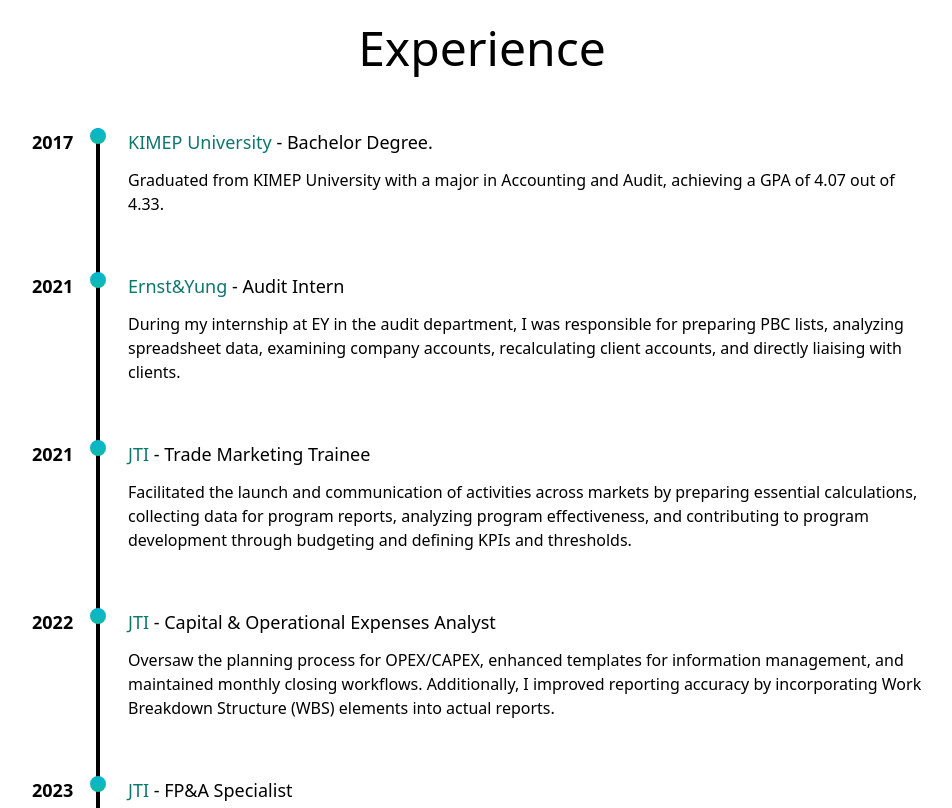
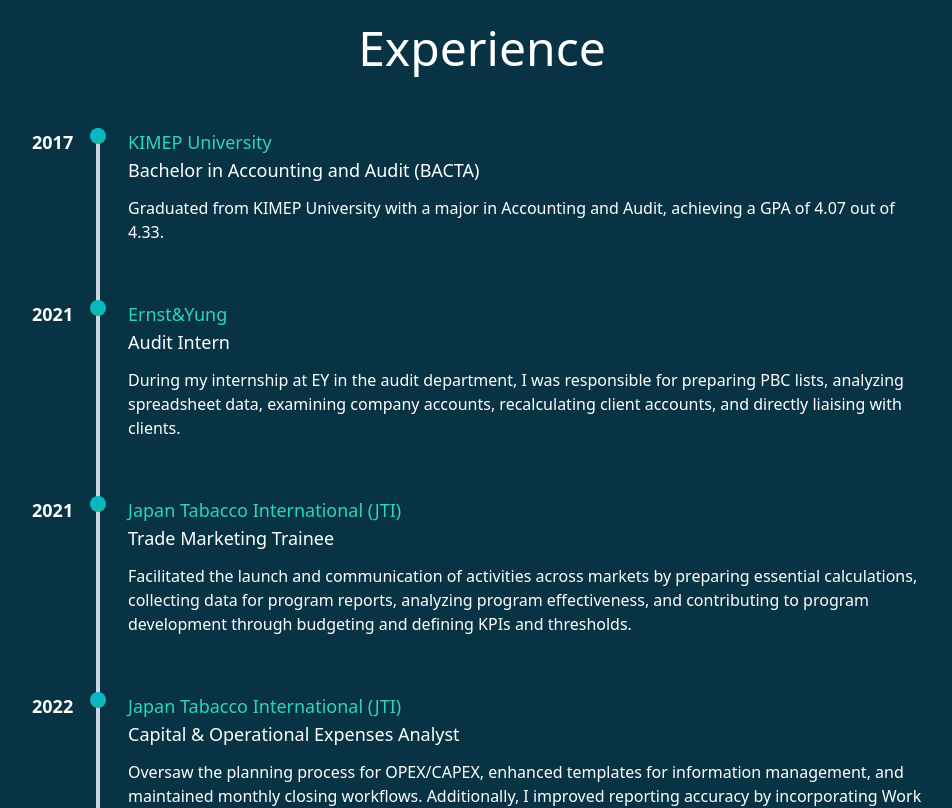
Before and after one commit to jwild22/project5-portfolio-app, a React (Vite) app: page / in a window 1280 px wide. Shown: the part 880-1688 px from the top of the page, without its empty margins (158-1110 px from the left). Built offline with nearby package versions, Linux system fonts and the light colour scheme.

Commit message:
experience change

```diff
--- a/src/hooks/ThemeContext.jsx
+++ b/src/hooks/ThemeContext.jsx
@@ -2,7 +2,7 @@
 
 const getInitialTheme = () => {
   const savedTheme = localStorage.getItem('theme');
-  return savedTheme ? JSON.parse(savedTheme) : 'light';
+  return savedTheme ? JSON.parse(savedTheme) : 'dark';
 };
 
 const ThemeContext = createContext();
--- a/src/pages/Experience.jsx
+++ b/src/pages/Experience.jsx
@@ -9,21 +9,21 @@
     },
     {
       year: 2021,
-      company: 'JTI',
+      company: 'Japan Tabacco International (JTI)',
       position: 'Trade Marketing Trainee',
       description:
         'Facilitated the launch and communication of activities across markets by preparing essential calculations, collecting data for program reports, analyzing program effectiveness, and contributing to program development through budgeting and defining KPIs and thresholds.',
     },
     {
       year: 2022,
-      company: 'JTI',
+      company: 'Japan Tabacco International (JTI)',
       position: 'Capital & Operational Expenses Analyst',
       description:
         'Oversaw the planning process for OPEX/CAPEX, enhanced templates for information management, and maintained monthly closing workflows. Additionally, I improved reporting accuracy by incorporating Work Breakdown Structure (WBS) elements into actual reports.',
     },
     {
       year: 2023,
-      company: 'JTI',
+      company: 'Japan Tabacco International (JTI)',
       position: 'FP&A Specialist',
       description:
         'Crafted financial models and conducted comprehensive financial analyses to inform strategic decision-making. I managed monthly closing workflows, performed variance analysis, and maintained intricate financial spreadsheets and databases for accurate forecasting. Additionally, I collaborated with cross-functional teams to gather financial data and assess the financial impact of proposed initiatives.',
@@ -43,11 +43,11 @@
         <div className="pl-24 relative before:w-4 before:h-4 before:bg-gradient-to-t before:from-teal-500 before:to-cyan-500 before:absolute before:rounded-full before:left-[58px]">
           <h3 className="absolute left-0 text-lg font-semibold">2017</h3>
           <p className="flex flex-col gap-3">
-            <h3 className="flex font-medium text-teal-700 text-lg dark:text-teal-400">
+            <h3 className="flex flex-col font-medium text-teal-700 text-lg dark:text-teal-400">
               KIMEP University&nbsp;
               <span className="font-normal text-black dark:text-white">
                 {' '}
-                - Bachelor Degree.
+                Bachelor in Accounting and Audit (BACTA)
               </span>
             </h3>
             <p>
@@ -65,10 +65,10 @@
               {item.year}
             </h3>
             <p className="flex flex-col gap-3">
-              <h3 className="flex font-medium text-teal-700 text-lg dark:text-teal-400">
+              <h3 className="flex flex-col font-medium text-teal-700 text-lg dark:text-teal-400">
                 {item.company}&nbsp;
                 <span className="font-normal text-black dark:text-white">
-                  - {item.position}
+                  {item.position}
                 </span>
               </h3>
               <p>{item.description}</p>
```
